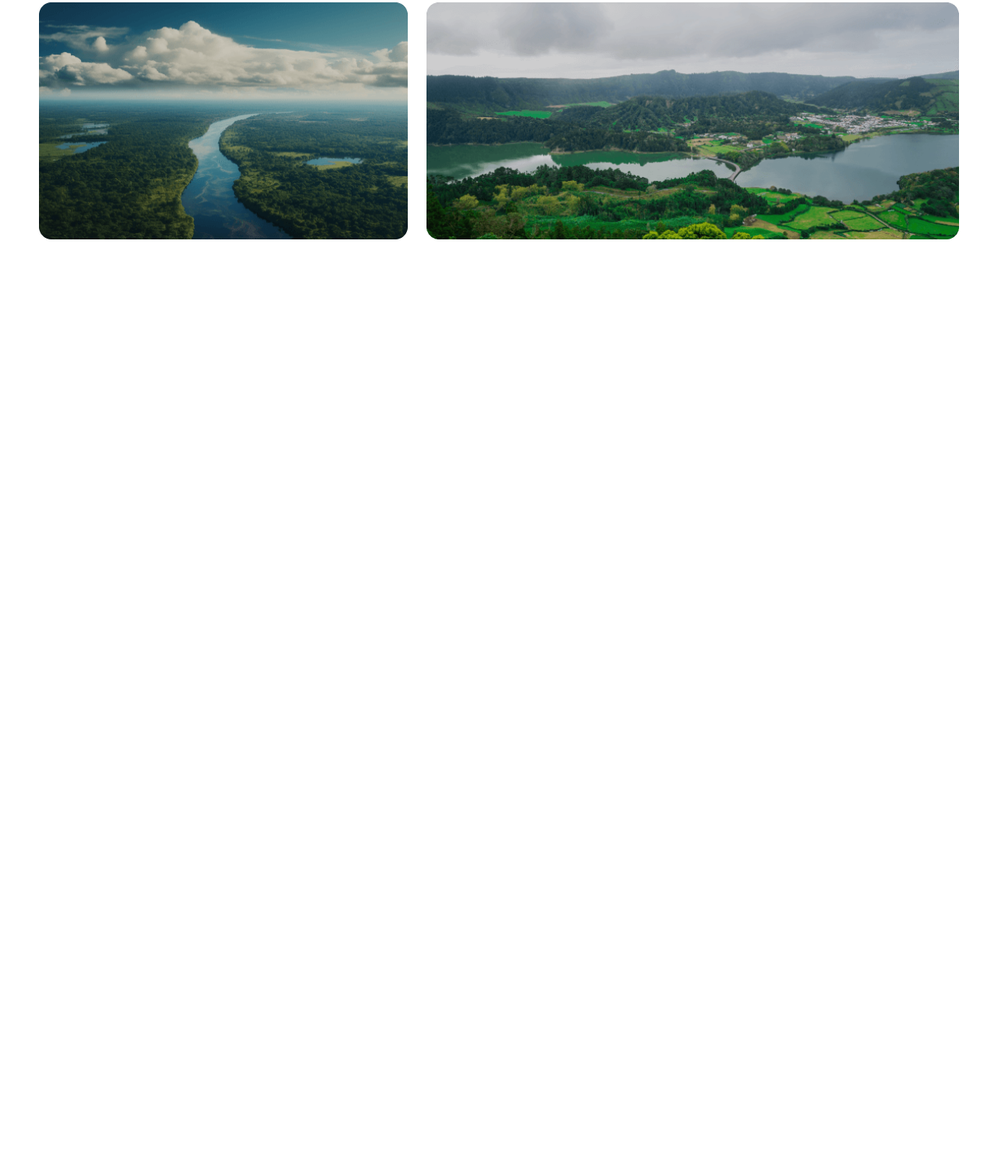
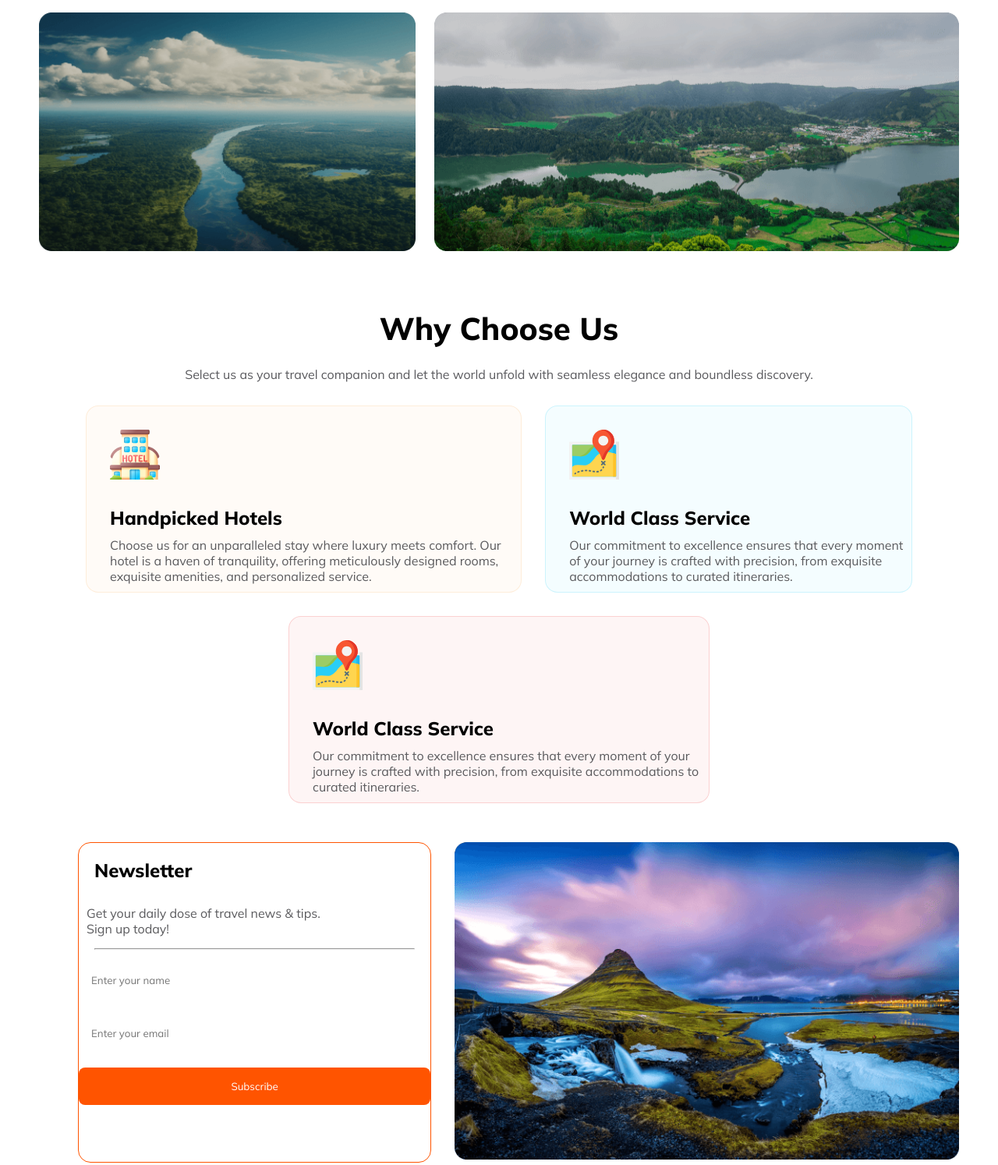
Before and after one commit to sumaiyaurmi/Magical-Adventures, a plain HTML site: page index.html in a window 1280 px wide. Shown: the part 2151-3645 px from the top of the page at 78% size. Before the commit the page ends 2532 px from the top, so only its background shows below. Drawn offline with Linux system fonts and the light colour scheme.

Commit message:
newsletter section added

```diff
--- a/color.css
+++ b/color.css
@@ -20,7 +20,6 @@
 
 /* header start */
 header {
-
   max-width: 1440px;
 }
 nav {
@@ -87,7 +86,7 @@ ul li a {
   padding: 24px 150px;
   margin-top: 40px;
 }
-.banner-form-container{
+.banner-form-container {
   border-radius: 8px;
   background: rgba(255, 255, 255, 0.3);
 }
@@ -124,75 +123,168 @@ select {
 }
 /* banner end */
 /* main start */
-main{
-max-width: 1340px;
- margin:50px;
+main {
+  max-width: 1440px;
+  margin: 50px;
 }
 /* popular start */
-.popular{
+.popular {
   display: flex;
-gap:50px;
+  gap: 50px;
 }
-.popular-title{
+.popular-title {
   font-size: 40px;
   font-weight: 800;
   margin-bottom: 20px;
 }
-.popular ul li{
+.popular ul li {
   list-style-type: disc;
-  color: rgba(19, 19, 24, 0.70);
+  color: rgba(19, 19, 24, 0.7);
   padding-bottom: 20px;
 }
-.popular-description{
-  color: rgba(19, 19, 24, 0.70);
+.popular-description {
+  color: rgba(19, 19, 24, 0.7);
   margin-bottom: 20px;
 }
 /* popular end */
 /* destinationa start */
-.destination{
+.destination {
 }
-.destination-title{
+.destination-title {
   text-align: center;
   font-size: 40px;
   font-weight: 800;
   margin-top: 80px;
   margin-bottom: 20px;
 }
-.destination-description{
-  color: rgba(19, 19, 24, 0.70);
+.destination-description {
+  color: rgba(19, 19, 24, 0.7);
   text-align: center;
   font-weight: 400;
   margin-bottom: 40px;
 }
-.destination-img-container{
+.destination-img-container img {
   width: 100%;
 }
- .img-1,.img-2,.img-3,.img-4,.img-5,.img-6,.img-7
- {
-  width: 100%;
-  }
-.img-1st-row{
+.img-1st-row {
   display: flex;
   gap: 24px;
   justify-content: center;
   padding-bottom: 24px;
 }
-.img-2nd-row{
+.img-2nd-row {
   display: flex;
   gap: 24px;
   justify-content: center;
   padding-bottom: 24px;
 }
-.img-3rd-row{
+.img-3rd-row {
   display: flex;
   gap: 24px;
   justify-content: center;
   padding-bottom: 24px;
 }
 /* destination end */
+.choose {
+  margin: 50px;
+}
+.choose-title {
+  text-align: center;
+  font-size: 40px;
+  font-weight: 800;
+  margin-bottom: 24px;
+}
+.choose-description {
+  color: rgba(19, 19, 24, 0.7);
+  text-align: center;
+  font-size: 16px;
+  font-weight: 400;
+  margin-bottom: 20px;
+}
+.card-container-1 {
+  display: flex;
+  justify-content: center;
+  gap: 30px;
+  padding: 10px;
+  margin-bottom: 20px;
+}
+.card-1 {
+  border-radius: 16px;
+  border: 1px solid rgba(251, 181, 99, 0.2);
+  background: rgba(251, 181, 99, 0.05);
+}
+.card-2 {
+  border-radius: 16px;
+  border: 1px solid rgba(41, 206, 246, 0.2);
+  background: rgba(41, 206, 246, 0.05);
+}
+
+.card-3 {
+  border-radius: 16px;
+  border: 1px solid rgba(233, 68, 68, 0.2);
+  background: rgba(233, 68, 68, 0.05);
+  width: 50%;
+  margin: 0 auto;
+}
+.card-img {
+  padding: 30px;
+}
+.card-title {
+  padding-left: 30px;
+  padding-bottom: 10px;
+  font-size: 24px;
+  font-weight: 800;
+}
+.card-description {
+  color: #5a5a5d;
+  font-size: 16px;
+  padding-left: 30px;
+  padding-bottom: 10px;
+  padding-right: 10px;
+}
+/* choose section end */
+/* newsltter section start */
+.newsletter {
+  display: flex;
+  gap: 30px;
+}
+hr{
+  margin: 5px 20px;
+}
+.newsletter-text {
+  margin-left: 50px;
+  border-radius: 16px;
+  border: 1px solid #ff5400;
+}
+.newsletter-title {
+  padding: 20px;
+  font-size: 24px;
+  font-weight: 800;
+}
+.newsletter-description {
+  color: #5a5a5d;
+  padding: 10px;
+  font-size: 16px;
+  font-weight: 400;
+}
+.newsletter-form input{
+  border-radius: 8px;
+padding: 16px;
+width: 100%;
+border: 0;
+margin-top: 10px;
+margin-bottom: 10px;
+
+}
+.newsletter-img img{
+  width: 100%;
+}
+/*newsletter section end  */
 /* main end */
 @media screen and (max-width: 600px) {
-  header,main {
+  header,
+  main,
+  .newsletter-text {
     margin: 0;
     width: 100%;
   }
@@ -201,39 +293,45 @@ padding-bottom: 24px;
     display: none;
   }
   .popular-title,
-  .banner-title{
+  .banner-title {
     font-size: 2rem;
   }
   .banner-description {
     padding: 10px;
   }
-  .banner-form-container{
+  .banner-form-container {
     width: 85%;
     margin: 30px;
-  }
+  }.newsletter,
   .img-1st-row,
   .img-2nd-row,
   .img-3rd-row,
   .popular,
+  .card-container-1,
   .banner-form {
     flex-direction: column;
   }
   .banner-form input,
   select {
-width: 80%;  }
-.banner-btn{
+    width: 80%;
+  }
+  .banner-btn {
     margin-left: 50px;
   }
-.icon{
+  .icon {
     padding-left: 90px;
   }
   .destination,
- .popular{
+  .popular {
     margin: 40px;
   }
+  .card-3 {
+    width: 100%;
+  }
+  .newsletter{
+    margin: 40px;
+  }
+}
 
-
+@media screen and (min-width: 992px) {
 }
-@media screen and (min-width:992px) {
-
-}
--- a/index.html
+++ b/index.html
@@ -130,11 +130,46 @@
       <!-- destination end -->
       <!-- choose section start -->
       <section class="choose">
-        <h3 class="choose-title"></h3>
-        <p class="choose-description"></p>
+        <h3 class="choose-title">Why Choose Us</h3>
+        <p class="choose-description">Select us as your travel companion and let the world unfold with seamless elegance and boundless discovery.</p>
+     <div class="card-container-1">
+      <div class="card-1">
+        <img src="./hotel 1.svg" alt="" class="card-img" >
+        <h4 class="card-title">Handpicked Hotels</h4>
+        <p class="card-description">Choose us for an unparalleled stay where luxury meets comfort. Our hotel is a haven of tranquility, offering meticulously designed rooms, exquisite amenities, and personalized service.</p>
+      </div>
+      <div class="card-2">
+        <img src="./map 1.svg" alt="" class="card-img" >
+        <h4 class="card-title">World Class Service</h4>
+        <p class="card-description">Our commitment to excellence ensures that every moment of your journey is crafted with precision, from exquisite accommodations to curated itineraries. </p>
+      </div>
+     </div>
+
+      <div class="card-3">
+        <img src="./map 1.svg" alt="" class="card-img" >
+        <h4 class="card-title">World Class Service</h4>
+        <p class="card-description">Our commitment to excellence ensures that every moment of your journey is crafted with precision, from exquisite accommodations to curated itineraries. </p>
+      </div>
       </section>
       <!-- choose section end -->
+      <section class="newsletter">
+<div class="newsletter-text">
+  <h4 class="newsletter-title">Newsletter</h4>
+  <p class="newsletter-description">Get your daily dose of travel news & tips. <br> Sign up today!</p>
+<hr>  <form action="" class="newsletter-form">
+  <input type="text" placeholder="Enter your name">
+  <input type="email" name="" id="" placeholder="Enter your email">
+  <input type="button" value="Subscribe" class="btn-primary">
+</form>
+</div>
+<div class="newsletter-img">
+<img src="./Images/Rectangle 8 (1).png" alt="">
+</div>
+
+      </section>
     </main>
-    <footer></footer>
+    <footer>
+
+    </footer>
   </body>
 </html>
```
Also changed, not shown: hotel 1.svg (added), map 1.svg (added), price-tag 1.svg (added). Lines whose indentation alone changed are shown as unchanged.
